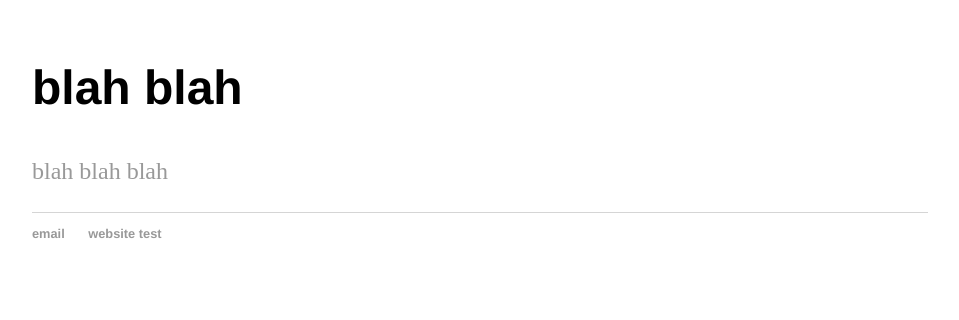
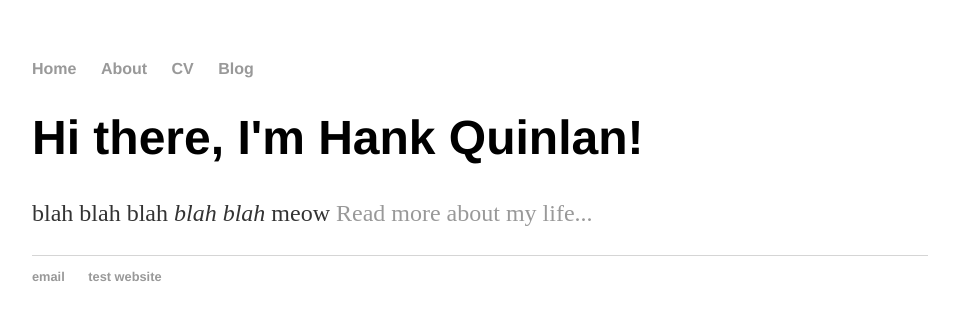
Before and after one commit to abhinaya-sinha/abhinaya-sinha.github.io, a Jekyll site: the page built from index.html, in a window 1280 px wide. Shown: the top 320 px of the page, without its empty margins (160-1119 px from the left). Built offline with Jekyll 4.4.1, drawn with Linux system fonts in a browser that asks for light colours.

Commit message:
Update index.html

```diff
--- a/index.html
+++ b/index.html
@@ -1,18 +1,8 @@
-<!DOCTYPE html>
-<html>
-<head>
-<title>Abhinaya Sinha</title>
-<link rel="stylesheet" type="text/css" href="/css/main.css">
-</head><body>
-<nav>
-
-<div >
-    <h1>blah blah</h1>
-    <p> <a href="/about">blah blah blah</a></p>
-</div><footer>
-<ul>
- <li><a href="mailto:asinha15@illinois.edu">email</a></li>
- <li><a href="https://my.physics.illinois.edu">website test</a></li>
-</ul>
-</footer></body>
-</html>
+---
+layout: default
+title: Abhinaya SInha
+---
+<div class="blurb">
+	<h1>Hi there, I'm Hank Quinlan!</h1>
+	<p>blah blah blah <em>blah blah</em> meow <a href="/about">Read more about my life...</a></p>
+</div><!-- /.blurb -->
```
